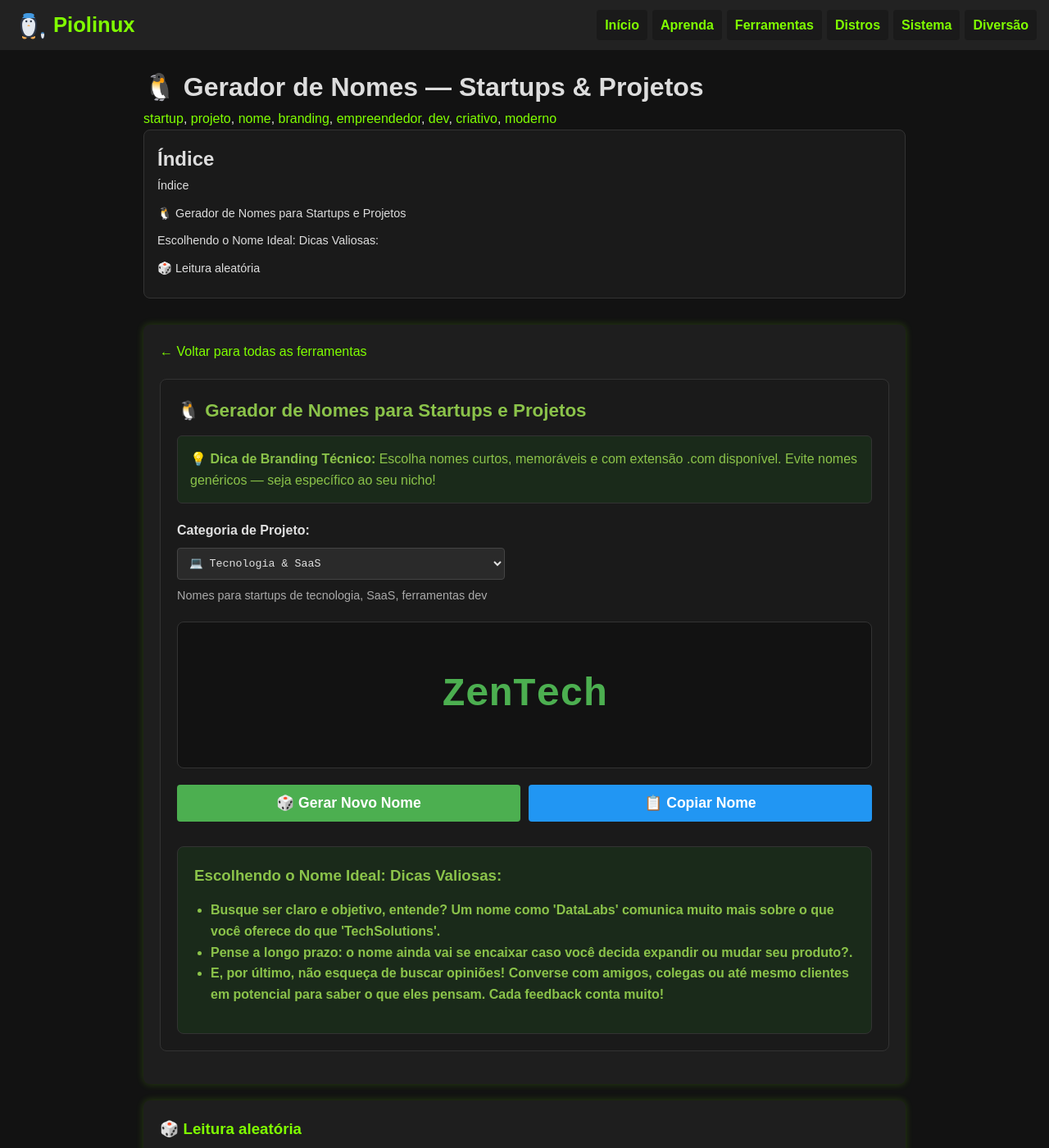
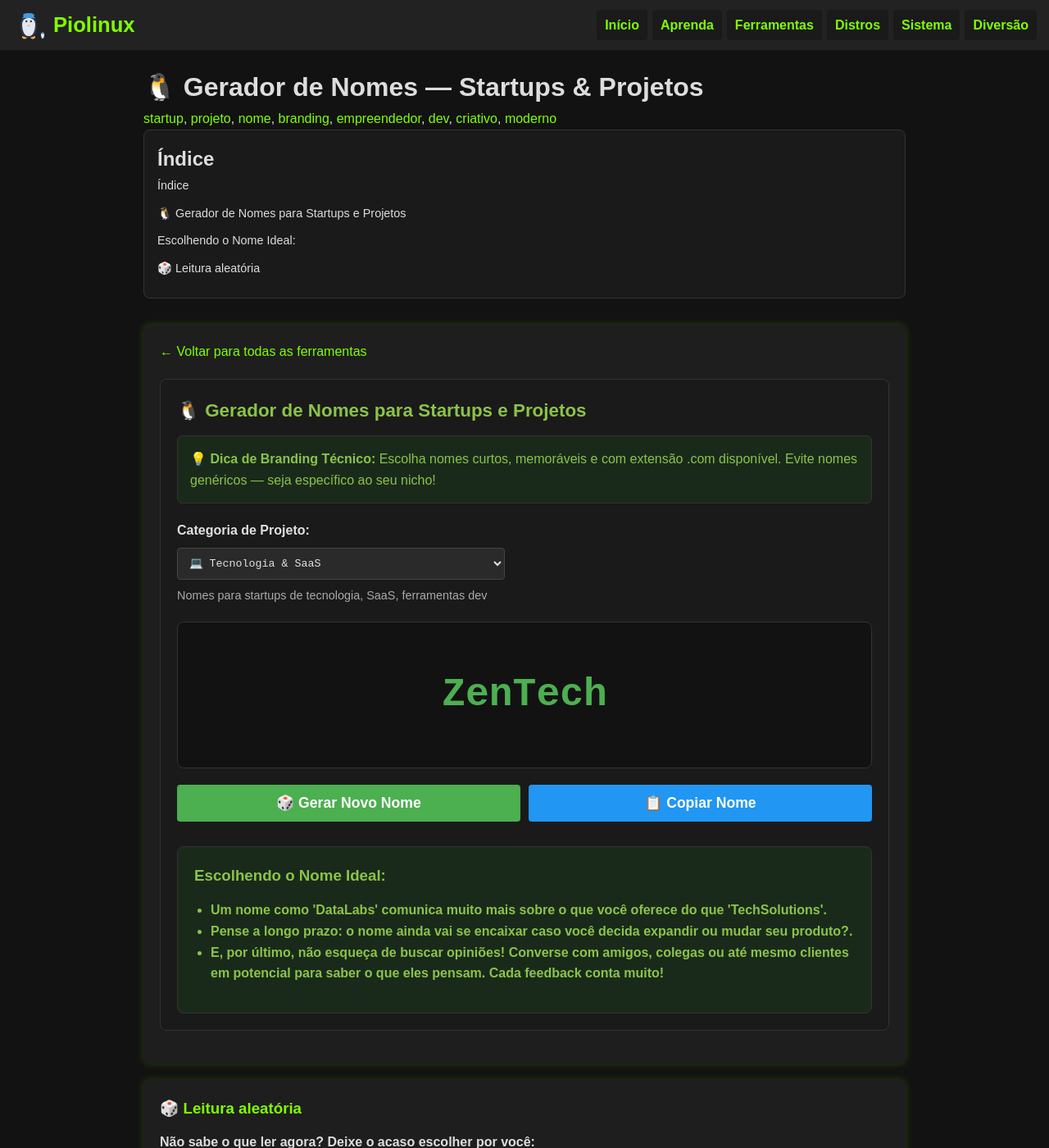
Before and after one commit to Piolinux/piolinux-site, a Jekyll site: the page built from _pages/_tools/gerador-de-nomes-startups-projetos.html, in a window 1280 px wide and 1400 px high. Shown: the whole window at 82% size. Built offline with Jekyll 4.4.1, drawn with Linux system fonts in a browser that asks for light colours.

Commit message:
Update gerador-de-nomes-startups-projetos.html

```diff
--- a/_pages/_tools/gerador-de-nomes-startups-projetos.html
+++ b/_pages/_tools/gerador-de-nomes-startups-projetos.html
@@ -53,9 +53,9 @@ tags: [startup, projeto, nome, branding, empreendedor, dev, criativo, moderno]
   </div>
 
   <div style="background: #1a2a1a; color: #8bc34a; padding: 20px; border-radius: 8px; margin-top: 30px; border: 1px solid #333;">
-    <h3 style="color: #8bc34a; margin-top: 0;">Escolhendo o Nome Ideal: Dicas Valiosas:</h3>
+    <h3 style="color: #8bc34a; margin-top: 0;">Escolhendo o Nome Ideal: </h3>
     <ul style="padding-left: 20px; margin: 15px 0; line-height: 1.6;">
-      <li><strong>Busque ser claro e objetivo, entende? Um nome como 'DataLabs' comunica muito mais sobre o que você oferece do que 'TechSolutions'.</li>
+      <li><strong>Um nome como 'DataLabs' comunica muito mais sobre o que você oferece do que 'TechSolutions'.</li>
       <li><strong>Pense a longo prazo: o nome ainda vai se encaixar caso você decida expandir ou mudar seu produto?.</li>
       <li><strong>E, por último, não esqueça de buscar opiniões! Converse com amigos, colegas ou até mesmo clientes em potencial para saber o que eles pensam. Cada feedback conta muito! </li>
       </ul>
```
